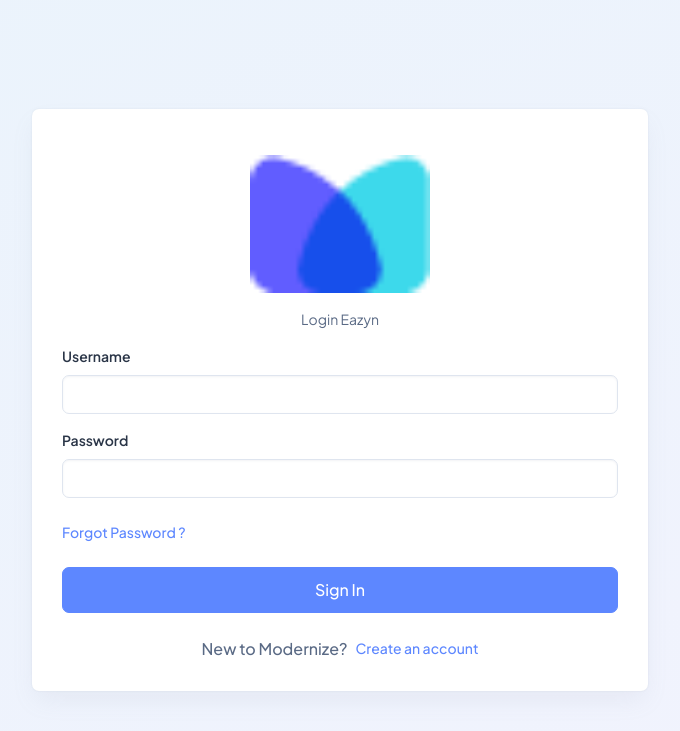
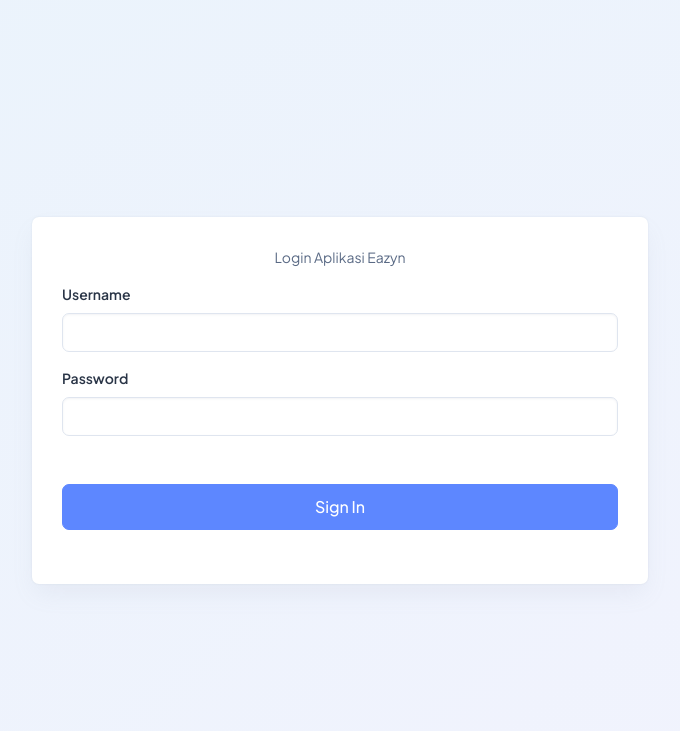
Before and after one commit to nrjll/Eazyn, a PHP site: page /login.php in a window 1280 px wide. Shown: the top 731 px of the page, without its empty margins (300-980 px from the left). Run offline with PHP 8.4, Linux system fonts and the light colour scheme.

Commit message:
update 1

```diff
--- a/config/connect.php
+++ b/config/connect.php
@@ -1,7 +1,7 @@
 <?php
 
 $username = "root";
-$password = "123"; // No password provided
+$password = "123";
 $host = 'localhost';
 
 $is_connect = mysqli_connect($host, $username, $password);
--- a/login.php
+++ b/login.php
@@ -1,3 +1,24 @@
+<?php
+include 'config/connect.php';
+
+if (isset($_POST['tombol'])){
+
+
+$username = $_POST['username'];
+$password = $_POST['password'];
+
+$query = "select * from siswa where username='$username' and password='$password'";
+$result = mysqli_query($is_connect, $query);
+
+if (mysqli_num_rows($result) > 0 ) {
+    header('Location: ./');
+
+} else {
+    echo 'Login gagal! Username atau Password SALAH!';
+}}
+
+?>
+
 <!doctype html>
 <html lang="en">
 
@@ -20,27 +41,31 @@
           <div class="col-md-8 col-lg-6 col-xxl-3">
             <div class="card mb-0">
               <div class="card-body">
-                <a href="./index.html" class="text-nowrap logo-img text-center d-block py-3 w-100">
-                  <img src="assets/images/logos/favicon.png" width="180 " alt="">
-                </a>
-                <p class="text-center">Login Eazyn</p>
-                <form>
+                <!-- <a class="text-nowrap logo-img text-center d-block py-3 w-100">
+                  <img src="assets/images/logos/logo.png" width="160" alt="">
+                </a> -->
+                <p class="text-center">Login Aplikasi Eazyn</p>
+                <form action="login.php" method="post">
                   <div class="mb-3">
                     <label for="exampleInputEmail1" class="form-label">Username</label>
-                    <input type="email" class="form-control" id="exampleInputEmail1" aria-describedby="emailHelp">
+                    <input type="text" class="form-control" id="exampleInputEmail1" aria-describedby="emailHelp" name="username">
                   </div>
                   <div class="mb-4">
-                    <label for="exampleInputPassword1" class="form-label">Password</label>
-                    <input type="password" class="form-control" id="exampleInputPassword1">
+                    <label for="exampleInputPassword1" class="form-label" >Password</label>
+                    <input type="password" class="form-control" id="exampleInputPassword1" name="password">
                   </div>
                   <div class="d-flex align-items-center justify-content-between mb-4">
-                    <a class="text-primary fw-bold" href="./index.html">Forgot Password ?</a>
+                    <!-- <a class="text-primary fw-bold" href="./index.html">Forgot Password ?</a> -->
                   </div>
-                  <a href="./index.html" class="btn btn-primary w-100 py-8 fs-4 mb-4 rounded-2">Sign In</a>
+                  <button class="btn btn-primary w-100 py-8 fs-4 mb-4 rounded-2" name="tombol">Sign In</button>
+                  <!--
                   <div class="d-flex align-items-center justify-content-center">
-                    <p class="fs-4 mb-0 fw-bold">New to Modernize?</p>
-                    <a class="text-primary fw-bold ms-2" href="./authentication-register.html">Create an account</a>
+                    <p class="fs-4 mb-0 fw-bold">New to Eazyn?</p>
+                    <a class="text-primary fw-bold ms-2" href="./authentication-register.">Create an account</a>
                   </div>
+                   -->
+
+
                 </form>
               </div>
             </div>
```
